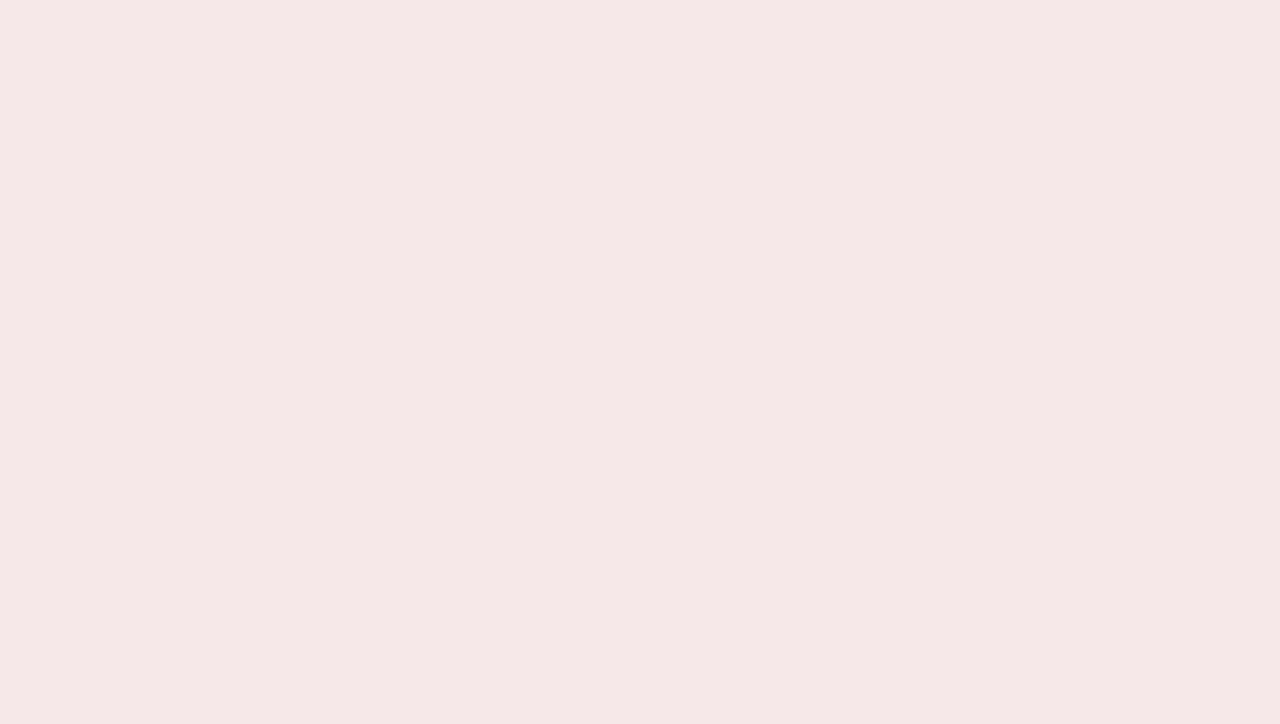
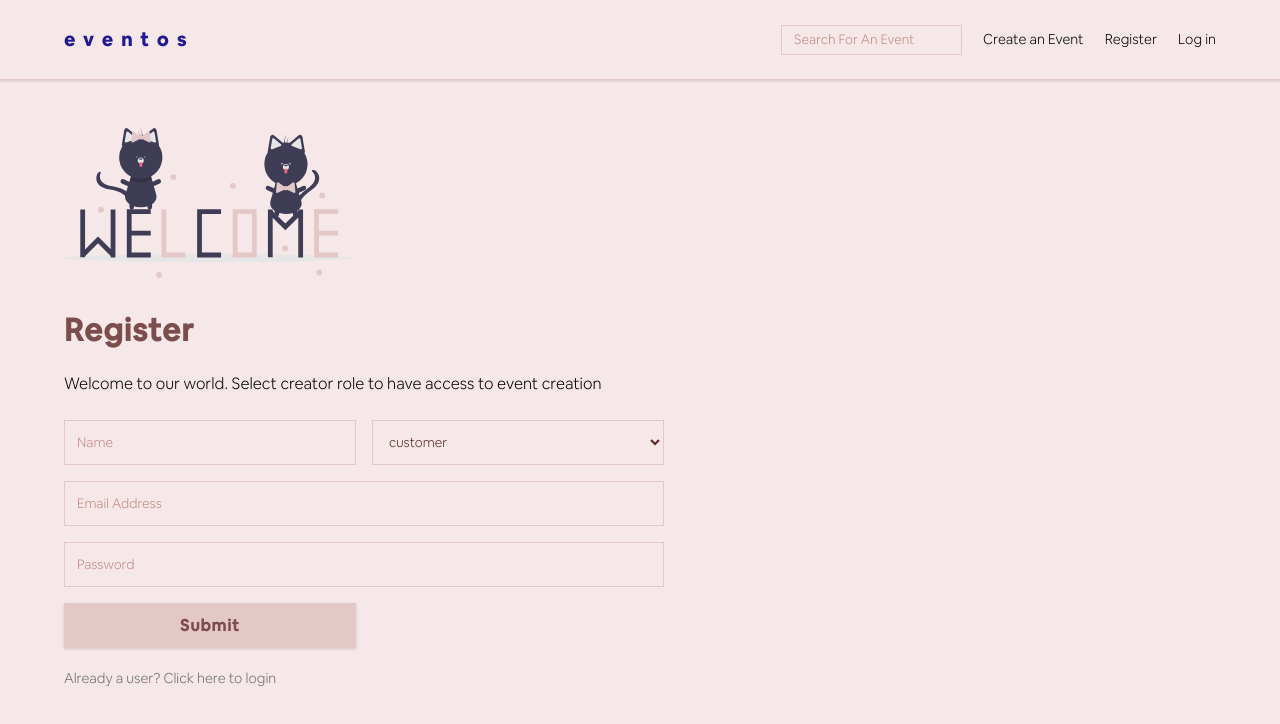
Before and after one commit to Moshood1426/eventos, a React (Create React App) app in the folder frontend/: page /register in a window 1280 px wide. Before the commit this address had no page. Shown: the top 724 px of the page. Built offline with nearby package versions, Linux system fonts and the light colour scheme; a web font is replaced by a local one.

Commit message:
register page completed

```diff
--- a/frontend/src/App.tsx
+++ b/frontend/src/App.tsx
@@ -1,7 +1,7 @@
 import React from "react";
 // import { createBrowserRouter, RouterProvider } from "react-router-dom";
 import "./styles/App.scss";
-import { Landing } from "./pages";
+import { Landing, Register } from "./pages";
 import { BrowserRouter as Router, Routes, Route } from "react-router-dom";
 
 // const router = createBrowserRouter([
@@ -16,6 +16,7 @@ function App() {
     <Router>
       <Routes>
         <Route path="/" element={<Landing />} />
+        <Route path="/register" element={<Register />} />
       </Routes>
     </Router>
   );
--- /dev/null
+++ b/frontend/src/components/FormItem.tsx
@@ -0,0 +1,44 @@
+import React from "react";
+
+interface FormItemProps {
+  name: string;
+  placeholder?: string;
+  type: string;
+  value: string;
+  label?: boolean;
+  labelText?: string;
+  disabled?: boolean;
+  onChange: (event: React.ChangeEvent<HTMLInputElement>) => void;
+}
+
+const FormItem: React.FC<FormItemProps> = ({
+  label,
+  labelText,
+  name,
+  placeholder,
+  type,
+  value,
+  disabled,
+  onChange,
+}) => {
+  return (
+    <div className="form_row">
+      {label && (
+        <label htmlFor={name} className="form_label">
+          {labelText ? labelText : name}
+        </label>
+      )}
+      <input
+        type={type}
+        value={value}
+        name={name}
+        onChange={onChange}
+        className="form_input"
+        placeholder={placeholder ? placeholder : name}
+        disabled={disabled ? true : false}
+      />
+    </div>
+  );
+};
+
+export default FormItem;
--- /dev/null
+++ b/frontend/src/components/FormSelectItem.tsx
@@ -0,0 +1,50 @@
+import React from "react";
+
+interface FormSelectItemProps {
+  options: string[];
+  name: string;
+  labelText?: string;
+  dontLabel?: boolean;
+  value: string;
+  onChange: (event: React.ChangeEvent<HTMLSelectElement>) => void;
+  disabled?: boolean;
+}
+
+const FormSelectItem: React.FC<FormSelectItemProps> = ({
+  name,
+  labelText,
+  onChange,
+  options,
+  value,
+  dontLabel,
+  disabled,
+}) => {
+  return (
+    <div className="form_row">
+      {!dontLabel && (
+        <label htmlFor={name} className="form_label">
+          {labelText ? labelText : name}
+        </label>
+      )}
+
+      <select
+        name={name}
+        id={name}
+        className="form_input"
+        onChange={onChange}
+        value={value}
+        disabled={disabled}
+      >
+        {options.map((item, index) => {
+          return (
+            <option key={index} value={item} className="form_select_option">
+              {item}
+            </option>
+          );
+        })}
+      </select>
+    </div>
+  );
+};
+
+export default FormSelectItem;
--- /dev/null
+++ b/frontend/src/components/NavMenu.tsx
@@ -0,0 +1,32 @@
+import React from "react";
+import { NavLink } from "react-router-dom";
+
+const NavMenu = () => {
+  const actions = [
+    { id: 1, title: "Explore", to: "/explore" },
+    { id: 2, title: "Create quiz", to: "/create-quiz" },
+    { id: 3, title: "Manage quiz", to: "/" },
+  ];
+
+  return (
+    <div className="actions">
+      <div className="actions-container">
+        {actions.map((item) => {
+          return (
+            <NavLink
+              key={item.id}
+              to={item.to}
+              className={({ isActive }) =>
+                isActive ? "actions-item active-actions-item" : "actions-item"
+              }
+            >
+              {item.title}
+            </NavLink>
+          );
+        })}
+      </div>
+    </div>
+  );
+};
+
+export default NavMenu;
--- a/frontend/src/components/Navbar.tsx
+++ b/frontend/src/components/Navbar.tsx
@@ -1,12 +1,17 @@
 import React from "react";
+import { Link } from "react-router-dom";
 
-const Navbar = () => {
+interface NavbarProps {
+  setClientIsUser?: React.Dispatch<React.SetStateAction<boolean>>;
+}
+
+const Navbar: React.FC<NavbarProps> = (props) => {
   return (
     <nav className="nav">
       <div className="nav_container">
-        <div className="nav_logo">
+        <Link to="/" className="nav_logo">
           <span>eventos</span>
-        </div>
+        </Link>
         <div className="nav_items">
           <div>
             <input
@@ -15,9 +20,25 @@ const Navbar = () => {
               className="form_input nav_form_input"
             />
           </div>
-          <p>Create an Event</p>
-          <p>Register</p>
-          <p>Log in</p>
+          <p
+            onClick={() =>
+              props.setClientIsUser && props.setClientIsUser(false)
+            }
+          >
+            <Link to="/register">Create an Event</Link>
+          </p>
+          <p
+            onClick={() =>
+              props.setClientIsUser && props.setClientIsUser(false)
+            }
+          >
+            <Link to="/register">Register</Link>
+          </p>
+          <p
+            onClick={() => props.setClientIsUser && props.setClientIsUser(true)}
+          >
+            <Link to="/register">Log in</Link>
+          </p>
         </div>
         <div className="nav_menu">
           <span className="nav_menu__burger"></span>
--- a/frontend/src/components/index.ts
+++ b/frontend/src/components/index.ts
@@ -1,5 +1,6 @@
 import Navbar from "./Navbar";
+import NavMenu from "./NavMenu";
 import SingleRecentEvent from "./SingleRecentEvent";
 import SingleRecommended from "./SingleRecommended";
 
-export { Navbar, SingleRecentEvent, SingleRecommended };
+export { Navbar, NavMenu, SingleRecentEvent, SingleRecommended };
--- /dev/null
+++ b/frontend/src/pages/Register.tsx
@@ -0,0 +1,99 @@
+import React, { useState } from "react";
+import { Navbar, NavMenu } from "../components";
+import { ReactComponent as Welcome } from "../assets/images/welcomeImg.svg";
+import FormItem from "../components/FormItem";
+import FormSelectItem from "../components/FormSelectItem";
+
+const initialState = {
+  name: "",
+  role: "customer",
+  roleOptions: ["select role", "customer", "creator"],
+  email: "",
+  password: "",
+};
+
+const Register = () => {
+  const [formData, setFormData] = useState(initialState);
+  const [forgotCredentials, setForgotCredentials] = useState(false);
+  const [clientIsUser, setClientIsUser] = useState(false);
+
+  const handleChange = (
+    event: React.ChangeEvent<HTMLInputElement | HTMLSelectElement>
+  ) => {
+    const name = event.target.name;
+    const value = event.target.value;
+    setFormData((prevValue) => ({ ...prevValue, [name]: value }));
+  };
+
+  const handleSubmit = () => {};
+
+  return (
+    <div>
+      <Navbar setClientIsUser={setClientIsUser}/>
+      <div className="register_cont">
+        <div className="register_img">
+          <Welcome />
+        </div>
+        <h3 className="form_title">Register</h3>
+        <p>
+          Welcome to our world. Select creator role to have access to event
+          creation
+        </p>
+        <form onSubmit={handleSubmit} className="form">
+          {!clientIsUser && (
+            <div className="form_dual_row">
+              <FormItem
+                name={"name"}
+                placeholder={"name"}
+                type={"text"}
+                value={formData.name}
+                onChange={handleChange}
+              />
+              <FormSelectItem
+                name={"role"}
+                options={formData.roleOptions}
+                value={formData.role}
+                onChange={handleChange}
+                dontLabel={true}
+              />
+            </div>
+          )}
+
+          <FormItem
+            name={"email"}
+            placeholder={"email address"}
+            type={"email"}
+            value={formData.email}
+            onChange={handleChange}
+          />
+          <FormItem
+            name={"password"}
+            placeholder={"password"}
+            type={"password"}
+            value={formData.password}
+            onChange={handleChange}
+          />
+          <div className="form_dual_row">
+            <button className="btn" type="submit">
+              Submit
+            </button>
+          </div>
+          {clientIsUser ? (
+            <span
+              className="forgot-pass"
+              onClick={() => setForgotCredentials(true)}
+            >
+              Forgot password? Let's help recover...
+            </span>
+          ) : (
+            <span className="forgot-pass" onClick={() => setClientIsUser(true)}>
+              Already a user? Click here to login
+            </span>
+          )}
+        </form>
+      </div>
+    </div>
+  );
+};
+
+export default Register;
--- a/frontend/src/pages/index.tsx
+++ b/frontend/src/pages/index.tsx
@@ -1,3 +1,4 @@
 import Landing from "./Landing";
+import Register from "./Register";
 
-export { Landing };
+export { Landing, Register };
--- a/frontend/src/styles/App.scss
+++ b/frontend/src/styles/App.scss
@@ -6,6 +6,7 @@
 @import "./pages/landing.scss";
 @import "./components/SingleRecentEvent.scss";
 @import "./components/SingleRecommended.scss";
+@import "./pages/register.scss";
 
 *,
 ::after,
@@ -17,7 +18,7 @@
 
 body,
 html {
-  visibility: hidden;
+  // visibility: hidden;
   user-select: none;
   background: $primary-100;
   overscroll-behavior: none;
@@ -93,13 +94,14 @@ img {
   background: $primary-300;
   letter-spacing: $letterSpacing;
   padding: 0.375rem 0.75rem;
-  box-shadow: $shadow-2;
+  box-shadow: $shadow-1;
   transition: $transition;
   text-transform: capitalize;
-  display: inline-block;
+  display: block;
   font-family: $AirBnBMedium, "sans-serif";
   font-weight: bold;
   font-size: 1rem;
+  margin-bottom: 1rem;
 
   &:hover {
     background: $primary-400;
@@ -114,10 +116,24 @@ img {
 }
 
 .form {
-  width: 85%;
+  width: 90%;
   max-width: 600px;
-  margin: 3rem auto;
+  //margin: 3rem auto;
   transition: $transition;
+
+  @include media(">=phone") {
+    &_dual_row {
+      display: grid;
+      grid-template-columns: 1fr 1fr;
+      gap: 1em;
+      transition: $transition;
+    }
+  }
+
+  &_title {
+    font-family: $AirBnBMedium;
+    color: $primary-500;
+  }
 
   &_row {
     margin-bottom: 1rem;
@@ -137,13 +153,18 @@ img {
     padding: 0.375rem 0.75rem;
     background: $primary-100;
     border: 1px solid $primary-300;
-    color: $grey-100;
+    color: $primary-600;
+    font-family: $AirBnBLight;
   }
 
   &_input,
   &_select {
     height: 45px;
   }
+}
+
+select {
+  color: red;
 }
 
 ::placeholder {
@@ -166,6 +187,11 @@ input:-webkit-autofill {
 
 .nav_form_input {
   height: 30px;
+}
+
+a {
+  text-decoration: none;
+  color: inherit;
 }
 
 // .container {
--- a/frontend/src/styles/components/Navbar.scss
+++ b/frontend/src/styles/components/Navbar.scss
@@ -1,6 +1,8 @@
 .nav {
   height: 10vh;
   position: relative;
+  border-bottom: 1px solid $primary-300;
+  box-shadow: $shadow-1;
 
   &_container {
     max-width: $maxWidth;
--- /dev/null
+++ b/frontend/src/styles/pages/register.scss
@@ -0,0 +1,33 @@
+.register {
+  &_cont {
+    width: 90%;
+    max-width: $maxWidth;
+    margin: 0 auto;
+    margin-top: 3rem;
+
+    .btn {
+      padding: 0.75em 1.8em;
+    }
+
+    .forgot-pass {
+      font-size: $smallText;
+      color: $grey-600;
+      cursor: pointer;
+
+      :hover {
+        color: $grey-800;
+      }
+    }
+  }
+
+  &_img {
+    height: 150px;
+    width: 100%;
+    margin-bottom: 2rem;
+    svg {
+      max-height: 100%;
+      width: fit-content;
+      margin: 0 0;
+    }
+  }
+}
```
Also changed, not shown: frontend/src/assets/images/welcomeImg.svg (added).
